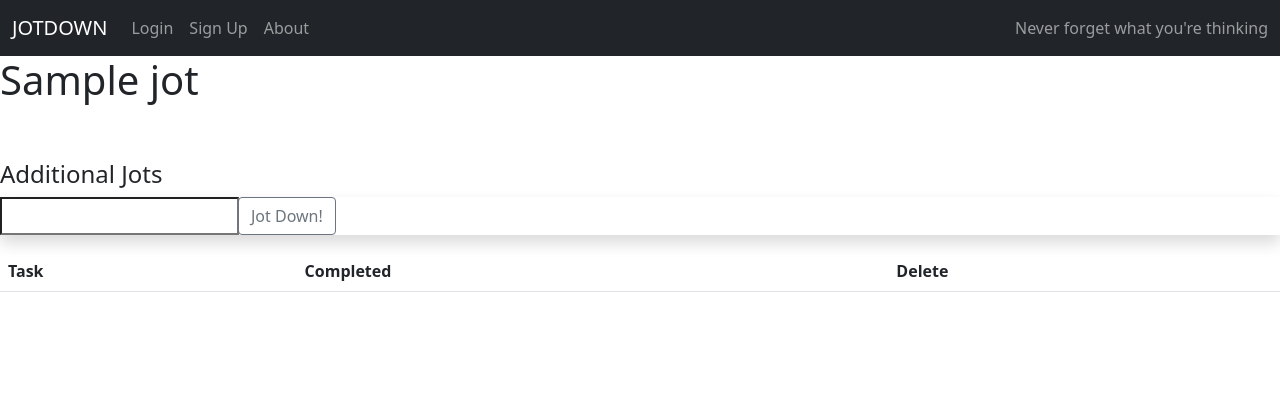
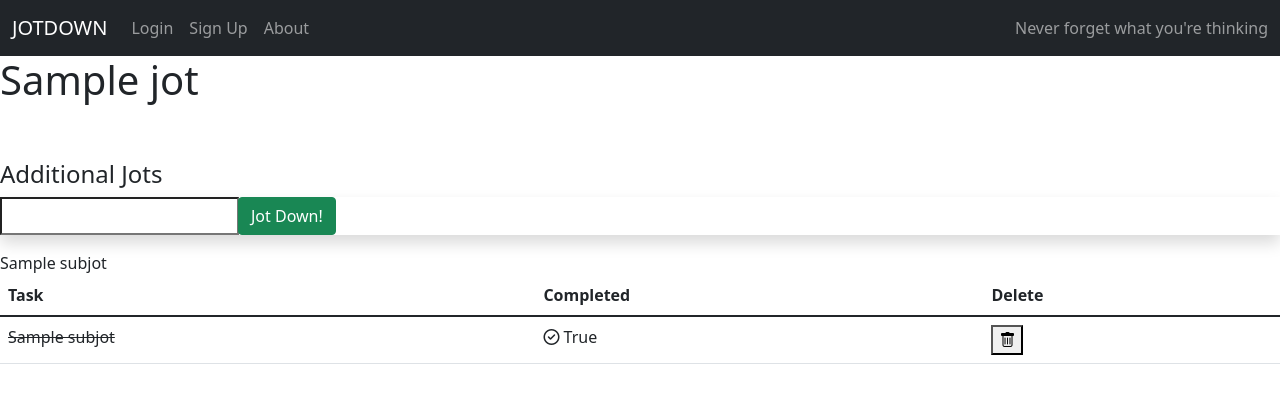
Before and after one commit to PPT87/jot_down, a Django app: page /jots/1/ in a window 1280 px wide. Shown: the top 403 px of the page. Run offline with Django 3.2, Linux system fonts and the light colour scheme; tables that the repository leaves empty hold one stand-in row (values such as "Sample post"); lists and menus that the app fills with data are empty; some libraries are stand-ins or nearby versions.

Commit message:
get subcomment to appear

```diff
--- a/jot_down/settings.py
+++ b/jot_down/settings.py
@@ -119,6 +119,7 @@ USE_TZ = True
 # https://docs.djangoproject.com/en/3.2/howto/static-files/
 
 STATIC_URL = '/static/'
+LOGIN_URL = 'home'
 LOGIN_REDIRECT_URL = 'jots_index'
 LOGOUT_REDIRECT_URL = 'home'
 
--- a/main_app/models.py
+++ b/main_app/models.py
@@ -21,10 +21,13 @@ class SubJot(models.Model):
   title = models.CharField(max_length=200)
   complete = models.BooleanField(default=False)
 
-  jot = models.ForeignKey(Jot, on_delete=models.CASCADE)
+  jot = models.ForeignKey(Jot, related_name="subjots", on_delete=models.CASCADE)
 
   def __str__(self):
-    return self.title
+    return (self.jot.title, self.title)
+
+  def get_absolute_url(self):
+    return reverse('jot_detail')
 
   class Meta:
     ordering =['complete']
--- a/main_app/templates/jots/detail.html
+++ b/main_app/templates/jots/detail.html
@@ -9,17 +9,25 @@
 <br>
 
 <h4>Additional Jots</h4>
-<form action="" method="post">
+<form action="{% url 'subjot_create' %}" method="post">
         {% csrf_token %}
         <div class="input-group mb-3 shadow bg-white">
             {{ subjot_form.title }}
             <div class="input-group-append">
-                <button class="btn btn-outline-secondary" type="submit" id="button-addon2">Jot Down!</button>
+                <button class="btn btn-success" type="submit" id="button-addon2">Jot Down!</button>
             </div>
         </div>
     </form>
 
-    <section class="section">
+    {% if not jot.subjots.all %}
+      <h3>You have no additional subjots</h3>
+    {% else %}
+      {% for subjot in jot.subjots.all %}
+        {{ subjot.title}}
+      {% endfor %}
+    {% endif %}
+
+<section class="section">
         <table class="table is-hoverable is-fullwidth">
             <thead>
             <tr>
@@ -28,25 +36,25 @@
                 <th>Delete</th>
             </tr>
             </thead>
-            {% for jot in jots %}
+            {% for subjot in jot.subjots.all %}
                 <tr>
-                <a href="{% url 'jot_detail' jot.id %}"></a>
+                <a href=""></a>
                     <td>
-                        {% if jot.complete == True %}
-                            <span style="text-decoration: line-through"><a href="{% url 'jot_detail' jot.id %}">{{ jot.title }}</a></span>
+                        {% if subjot.complete == True %}
+                            <span style="text-decoration: line-through">{{ subjot.title }}</span>
                         {% else %}
-                            <a href="{% url 'jot_detail' jot.id %}">{{ jot.title }}</a>
+                            {{ subjot.title }}
                         {% endif %}
                     </td>
                     <td>
-                        {% if jot.complete == True %}
-                            <i class="far fa-check-circle"></i> {{ jot.complete }}
+                        {% if subjot.complete == True %}
+                            <i class="far fa-check-circle"></i> {{ subjot.complete }}
                         {% else %}
-                            <i class="far fa-circle"></i> {{ jot.complete }}
+                            <i class="far fa-circle"></i> {{ subjot.complete }}
                         {% endif %}
                     </td>
                     <td>
-                      <a href="{% url 'jot_delete' jot.id %}">
+                      <a href="">
                         <button><i class="bi bi-trash"></i></button>
                     </td>
                 </tr>
--- a/main_app/templates/jots/index.html
+++ b/main_app/templates/jots/index.html
@@ -9,7 +9,7 @@
         <div class="input-group mb-3 shadow bg-white">
             {{ form.title }}
             <div class="input-group-append">
-                <button class="btn btn-outline-secondary" type="submit" id="button-addon2">Jot Down!</button>
+                <button class="btn btn-success" type="submit" id="button-addon2">Jot Down!</button>
             </div>
         </div>
     </form>
--- a/main_app/urls.py
+++ b/main_app/urls.py
@@ -8,5 +8,6 @@ urlpatterns = [
   path('jots/', views.jots_index, name='jots_index'),
   path('jots/<int:jot_id>/', views.jot_detail, name='jot_detail'),
   path('jots/create/', views.jotCreate.as_view(), name="jot_create"),
+  path('jots/createsubjot/', views.subjotCreate.as_view(), name="subjot_create"),
   path('jots/delete/<int:id>', views.deleteJot, name="jot_delete"),
 ]
--- a/main_app/views.py
+++ b/main_app/views.py
@@ -29,6 +29,13 @@ class jotCreate(CreateView):
     form.instance.user = self.request.user
     return super().form_valid(form)
 
+class subjotCreate(CreateView):
+  model = SubJot
+  fields = ['title']
+  def form_valid(self, form):
+    form.instance.user = self.request.user
+    return super().form_valid(form)
+
 def deleteJot(request, id):
     jot = Jot.objects.get(pk=id)
     jot.delete()
```
Also changed, not shown: main_app/migrations/0008_alter_subjot_jot.py (added).
